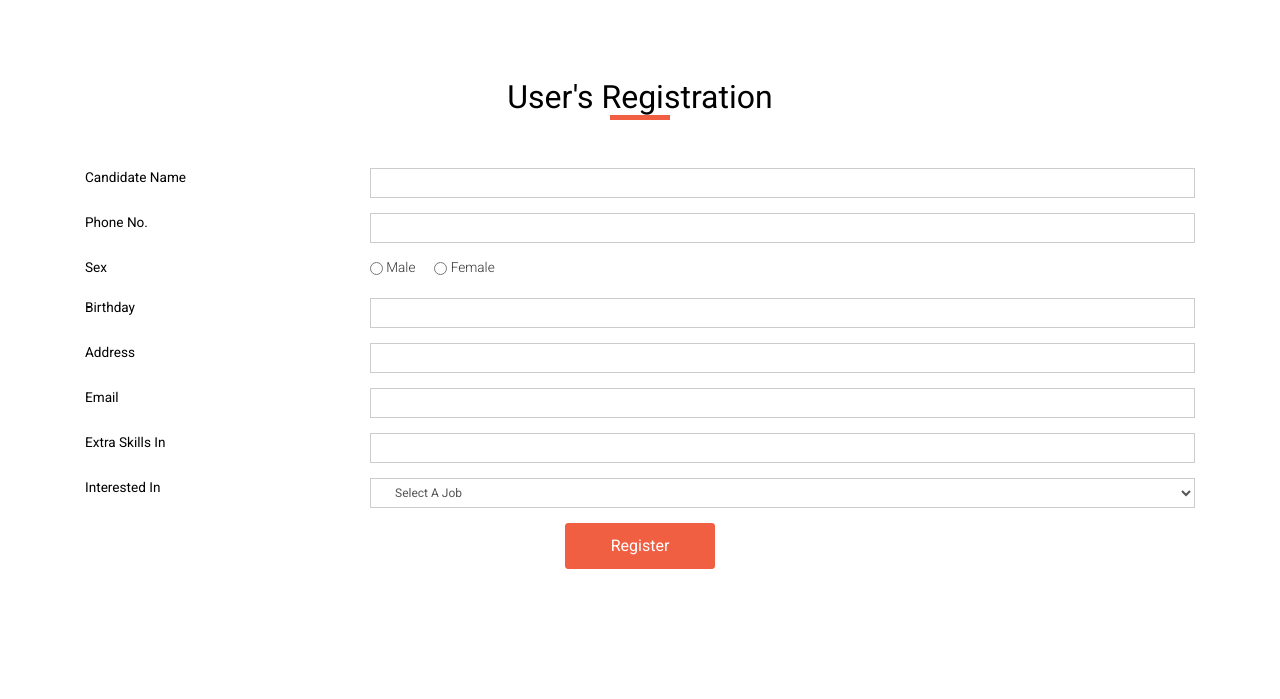
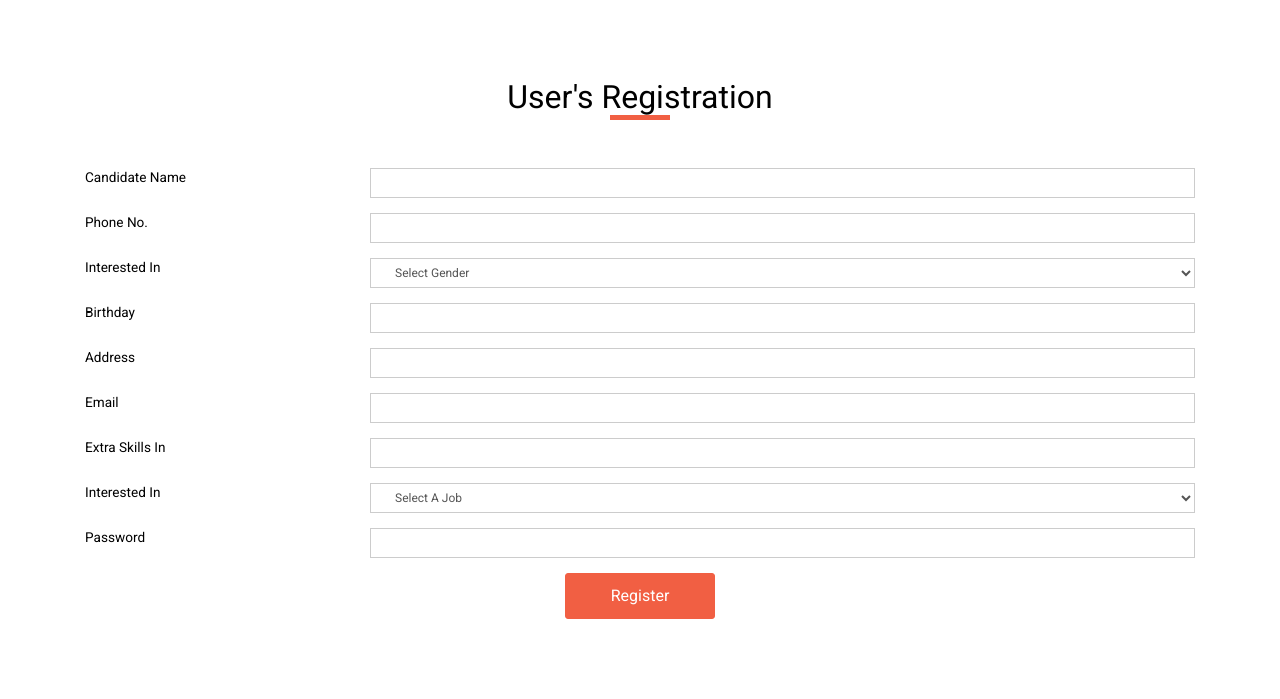
Before and after one commit to SohamRoyNoel/College_Project, a PHP site: page /userreg.php in a window 1280 px wide. Shown: the part 280-979 px from the top of the page. Before the commit the page ends 849 px from the top, so only its background shows below. Run offline with PHP 8.4, Linux system fonts and the light colour scheme; some libraries are stand-ins or nearby versions.

Commit message:
User Registered

```diff
--- /dev/null
+++ b/db.php
@@ -0,0 +1,18 @@
+<?php
+
+$db["db_host"] = "localhost";
+$db["db_user"] = "root";
+$db["db_pass"] = "";
+$db["db_name"] = "jobseeker";
+
+foreach ($db as $key => $value) {
+    define(strtoupper($key), $value);
+}
+
+$connection = mysqli_connect(DB_HOST, DB_USER, DB_PASS, DB_NAME);
+
+//$connection = mysqli_connect('localhost','root', '', 'pdf');
+if ($connection) {
+    // echo "we are connected";
+}
+?>
--- /dev/null
+++ b/functions.php
@@ -0,0 +1,9 @@
+<?php
+function escape($string){
+    global $connection;
+    return mysqli_real_escape_string($connection, trim($string));
+}
+
+function Confirm(){
+    echo "<script>alert(\"You've been registered; LOGIN to continue\")</script>";
+}
--- a/includes/top.php
+++ b/includes/top.php
@@ -1,4 +1,7 @@
+
 <!DOCTYPE HTML>
+<?php include "db.php"?>
+<?php include "functions.php" ?>
 <html>
 <head>
     <title>Seeking an Job</title>
--- a/userreg.php
+++ b/userreg.php
@@ -1,15 +1,37 @@
 <?php include "includes/top.php"?>
 <?php include "includes/header.php"?>
+
+<?php
+if (isset($_POST['register'])){
+    $name = escape($_POST['name']);
+    $phone = escape($_POST['phone']);
+    $sex = escape($_POST['sex']);
+    $dob = escape($_POST['dob']);
+    $address = escape($_POST['address']);
+    $email = escape($_POST['email']);
+    $extra = escape($_POST['extra']);
+    $interest = escape($_POST['interest']);
+    $password = escape($_POST['password']);
+
+    if (!empty($name) && !empty($phone) && !empty($sex) && !empty($dob) && !empty($address) && !empty($email) && !empty($extra) && !empty($interest)){
+        $query = "insert into user (name, phone, sex, dob, address, email, extra, interest, password) values ('{$name}', '{$phone}', '{$sex}', '{$dob}', '{$address}', '{$email}', '{$extra}', '{$interest}', '{$password}')";
+        $execute = mysqli_query($connection, $query);
+
+        Confirm();
+    }
+
+}
+?>
 <div class="container">
     <div class="single">
         <div class="form-container">
             <h2>User's Registration</h2>
-            <form>
+            <form action="" method="post">
                 <div class="row">
                     <div class="form-group col-md-12">
                         <label class="col-md-3 control-lable" for="firstName">Candidate Name</label>
                         <div class="col-md-9">
-                            <input type="text" path="firstName" id="firstName" class="form-control input-sm"/>
+                            <input type="text" id="name" name="name" class="form-control input-sm" required/>
                         </div>
                     </div>
                 </div>
@@ -17,22 +39,19 @@
                     <div class="form-group col-md-12">
                         <label class="col-md-3 control-lable" for="lastName">Phone No.</label>
                         <div class="col-md-9">
-                            <input type="text" path="lastName" id="lastName" class="form-control input-sm"/>
+                            <input type="text" name="phone" id="phone" class="form-control input-sm" required/>
                         </div>
                     </div>
                 </div>
                 <div class="row">
                     <div class="form-group col-md-12">
-                        <label class="col-md-3 control-lable" for="sex">Sex</label>
-                        <div class="col-md-9" class="form-control input-sm">
-                            <div class="radios">
-                                <label for="radio-01" class="label_radio">
-                                    <input type="radio" name="scale" value="male"> Male
-                                </label>
-                                <label for="radio-02" class="label_radio">
-                                    <input type="radio" name="scale" value="male"> Female
-                                </label>
-                            </div>
+                        <label class="col-md-3 control-lable" for="country">Interested In</label>
+                        <div class="col-md-9">
+                            <select name="sex" id="country" class="form-control input-sm">
+                                <option value="0">Select Gender</option>
+                                <option value="male">Male</option>
+                                <option value="female">Female</option>
+                            </select>
                         </div>
                     </div>
                 </div>
@@ -40,7 +59,7 @@
                     <div class="form-group col-md-12">
                         <label class="col-md-3 control-lable" for="dob">Birthday</label>
                         <div class="col-md-9">
-                            <input type="text" path="dob" id="datepicker" class="form-control input-sm"/>
+                            <input type="text" name="dob" id="datepicker" class="form-control input-sm" required/>
                         </div>
                     </div>
                 </div>
@@ -48,7 +67,7 @@
                     <div class="form-group col-md-12">
                         <label class="col-md-3 control-lable" for="lastName">Address</label>
                         <div class="col-md-9">
-                            <input type="text" path="lastName" id="lastName" class="form-control input-sm"/>
+                            <input type="text" name="address" id="lastName" class="form-control input-sm" required/>
                         </div>
                     </div>
                 </div>
@@ -56,7 +75,7 @@
                     <div class="form-group col-md-12">
                         <label class="col-md-3 control-lable" for="email">Email</label>
                         <div class="col-md-9">
-                            <input type="text" path="email" id="email" class="form-control input-sm"/>
+                            <input type="text" name="email" id="email" class="form-control input-sm" required/>
                         </div>
                     </div>
                 </div>
@@ -64,7 +83,7 @@
                     <div class="form-group col-md-12">
                         <label class="col-md-3 control-lable" for="email">Extra Skills In</label>
                         <div class="col-md-9">
-                            <input type="text" path="email" id="tags" class="form-control input-sm"/>
+                            <input type="text" name="extra" id="tags" class="form-control input-sm" required/>
                         </div>
                     </div>
                 </div>
@@ -72,31 +91,39 @@
                     <div class="form-group col-md-12">
                         <label class="col-md-3 control-lable" for="country">Interested In</label>
                         <div class="col-md-9">
-                            <select path="country" id="country" class="form-control input-sm">
-                                <option value="">Select A Job</option>
-                                <option value="">Programmer</option>
-                                <option value="">Algorithmist</option>
-                                <option value="">Network Security</option>
-                                <option value="">IT</option>
-                                <option value="">All Jobs</option>
-                                <option value="">Car Consultant</option>
-                                <option value="">Nursing</option>
-                                <option value="">Security</option>
-                                <option value="">Driver</option>
-                                <option value="">Restaurant</option>
-                                <option value="">Tech Support</option>
-                                <option value="">Part Time Jobs</option>
-                                <option value="">Health Care</option>
-                                <option value="">Internships</option>
-                                <option value="">Research</option>
-                                <option value="">Defence Jobs</option>
+                            <select name="interest" id="country" class="form-control input-sm">
+                                <option value="0">Select A Job</option>
+                                <option value="1">Programmer</option>
+                                <option value="2">Algorithmist</option>
+                                <option value="3">Network Security</option>
+                                <option value="4">IT</option>
+                                <option value="5">All Jobs</option>
+                                <option value="6">Car Consultant</option>
+                                <option value="7">Nursing</option>
+                                <option value="8">Security</option>
+                                <option value="9">Driver</option>
+                                <option value="10">Restaurant</option>
+                                <option value="11">Tech Support</option>
+                                <option value="12">Part Time Jobs</option>
+                                <option value="13">Health Care</option>
+                                <option value="14">Internships</option>
+                                <option value="15">Research</option>
+                                <option value="16">Defence Jobs</option>
                             </select>
                         </div>
                     </div>
                 </div>
                 <div class="row">
+                    <div class="form-group col-md-12">
+                        <label class="col-md-3 control-lable" for="email">Password</label>
+                        <div class="col-md-9">
+                            <input type="password" name="password" class="form-control input-sm" required/>
+                        </div>
+                    </div>
+                </div>
+                <div class="row">
                     <div class="form-actions floatRight">
-                        <input type="submit" value="Register" class="btn btn-primary btn-sm">
+                        <input type="submit" value="Register" name="register" class="btn btn-primary btn-sm">
                     </div>
                 </div>
             </form>
```
